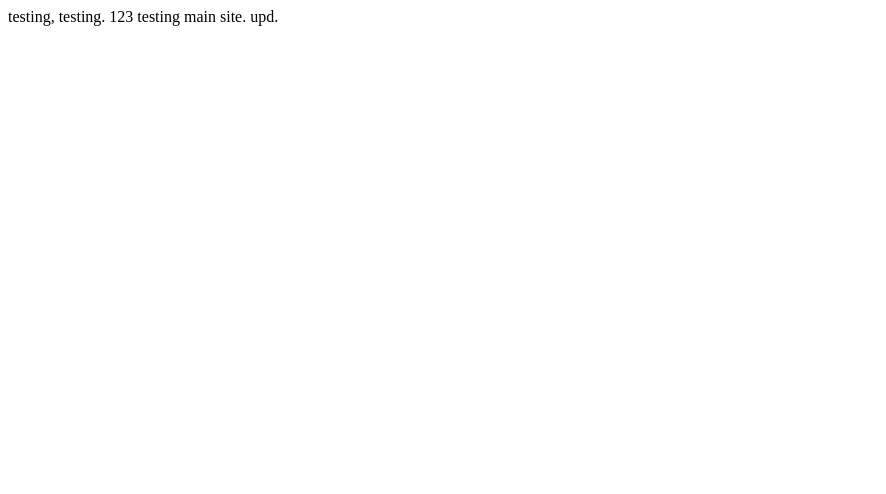
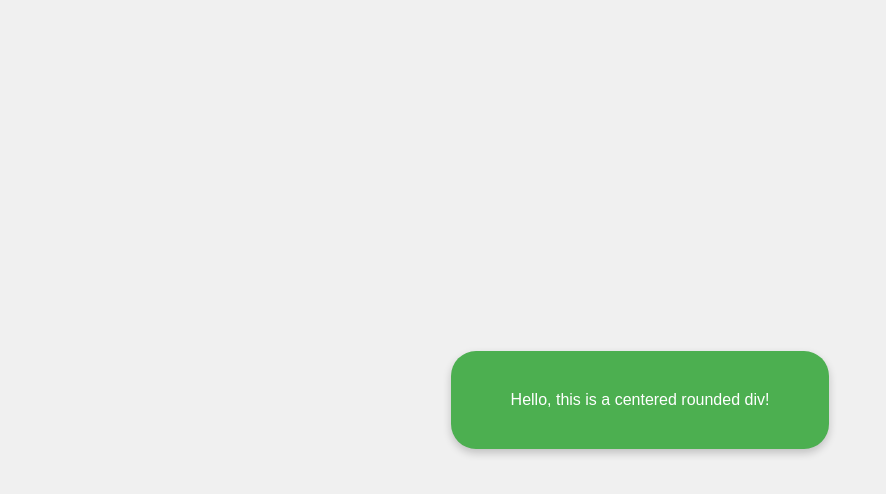
Before and after one commit to spotishii/web, a plain HTML site: page index.html in a window 1280 px wide. Shown: the whole page, without its empty margins (0-886 px from the left). Drawn offline with Linux system fonts and the light colour scheme.

Commit message:
Update index.html

```diff
--- a/index.html
+++ b/index.html
@@ -1 +1,33 @@
-testing, testing. 123 testing main site. upd.
+<!DOCTYPE html>
+<html lang="en">
+<head>
+  <meta charset="UTF-8">
+  <meta name="viewport" content="width=device-width, initial-scale=1.0">
+  <title>Centered Rounded Div</title>
+  <style>
+    body {
+      display: flex;
+      justify-content: center; /* horizontal center */
+      align-items: center;     /* vertical center */
+      height: 100vh;           /* full viewport height */
+      margin: 0;
+      background-color: #f0f0f0;
+      font-family: Arial, sans-serif;
+    }
+
+    .rounded-div {
+      background-color: #4CAF50; /* green background */
+      color: white;              /* text color */
+      padding: 40px 60px;        /* spacing inside */
+      border-radius: 25px;       /* rounded corners */
+      text-align: center;
+      box-shadow: 0 4px 8px rgba(0,0,0,0.2); /* optional shadow */
+    }
+  </style>
+</head>
+<body>
+  <div class="rounded-div">
+    Hello, this is a centered rounded div!
+  </div>
+</body>
+</html>
```
